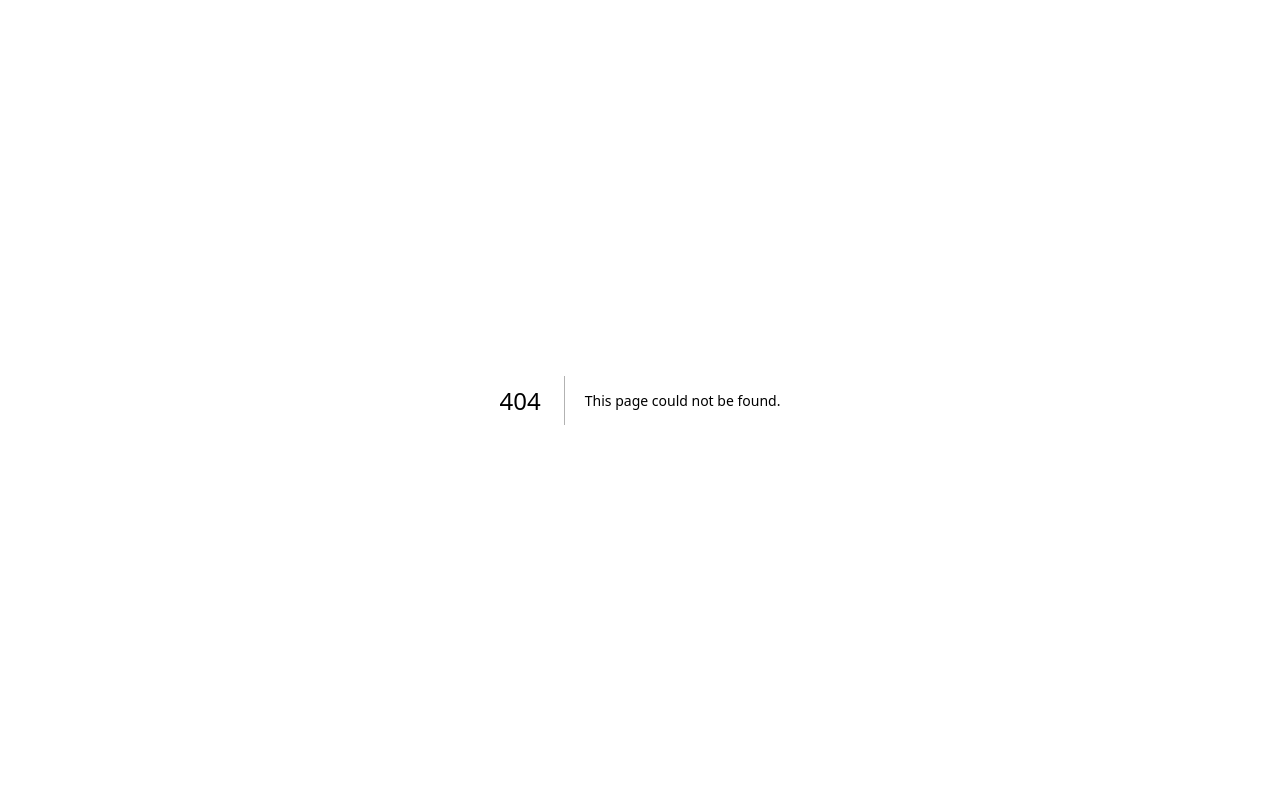
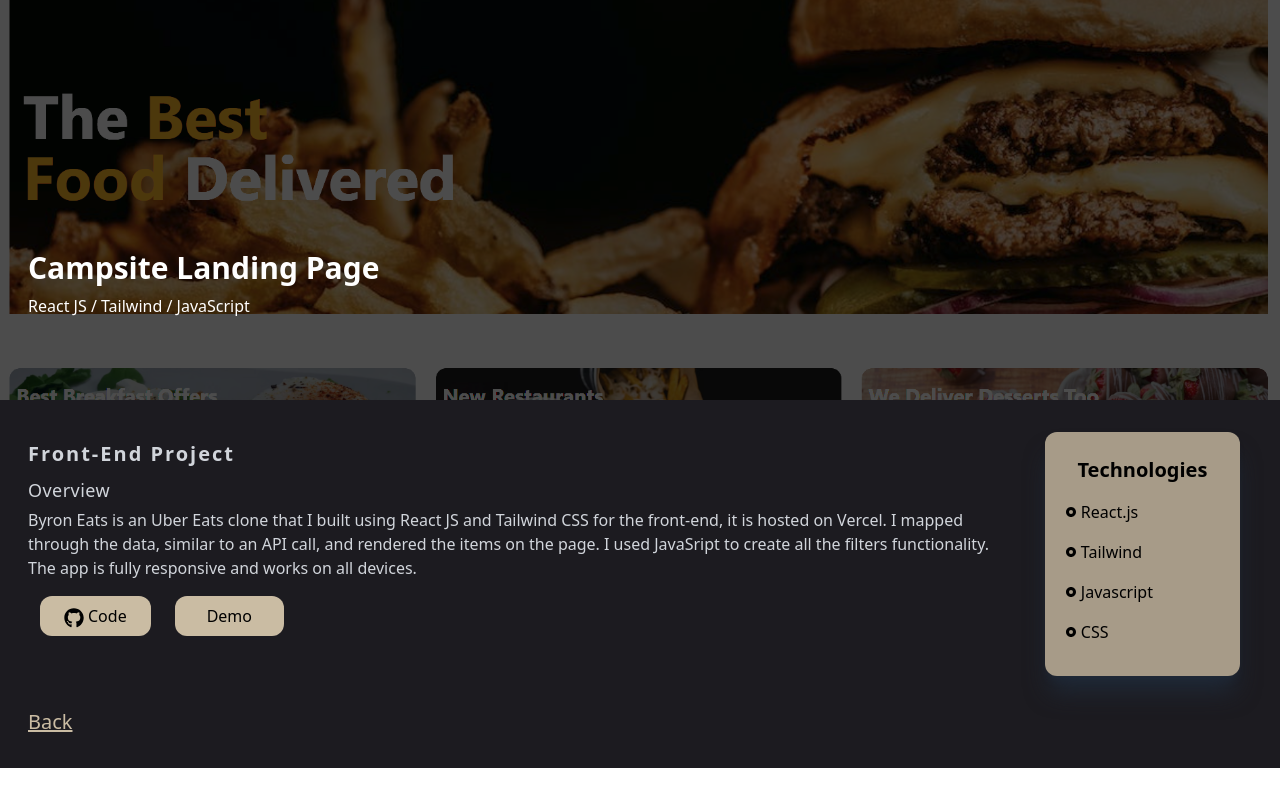
Before and after one commit to byron-rod/my-portfolio, a Next.js app: page /byroneats in a window 1280 px wide. Before the commit this address had no page. Built offline with nearby package versions, Linux system fonts and the light colour scheme.

Commit message:
added byron eats project

```diff
--- a/components/Projects.jsx
+++ b/components/Projects.jsx
@@ -5,6 +5,7 @@ import netflixImg from "../public/images/netflix-clone.png";
 import techImg from "../public/images/tech-jobs.png";
 import portImg from "../public/images/portfolio.png";
 import campImg from "../public/images/campsite.png";
+import byronImg from "../public/images/byron-eats.png";
 
 const Projects = () => {
   return (
@@ -34,6 +35,12 @@ const Projects = () => {
             projectType="Front-End"
           />
           <ProjectsItem
+            title="Byron Eats"
+            backgroundImg={byronImg}
+            projectUrl="/byroneats"
+            projectType="Front-End"
+          />
+          <ProjectsItem
             title="Portfolio"
             backgroundImg={portImg}
             projectUrl="/portfolio"
--- /dev/null
+++ b/pages/byroneats.jsx
@@ -0,0 +1,108 @@
+import Image from "next/image";
+import React from "react";
+import byronImg from "../public/images/byron-eats.png";
+import { RiRadioButtonFill } from "react-icons/ri";
+import Link from "next/link";
+import { useState } from "react";
+import ImageModal from "../components/ImageModal";
+import { FaGithub } from "react-icons/fa";
+
+const Nike = () => {
+  const [isModalOpen, setIsModalOpen] = useState(false);
+  const openModal = () => {
+    setIsModalOpen(true);
+  };
+
+  const closeModal = () => {
+    setIsModalOpen(false);
+  };
+  return (
+    <div className="w-full h-full bg-[#1c1b20] overflow-x-hidden scrollbar scrollbar-track-[#1c1b20] scrollbar-thumb-gray-400">
+      <div className="w-screen h-[50vh] relative">
+        <div
+          className="absolute top-0 left-0 w-full h-[50vh] bg-black/70 z-10 lg:hover:cursor-pointer"
+          onClick={openModal}
+        />
+        <Image
+          className="absolute z-1 lg:hover:cursor-pointer"
+          fill
+          style={{ objectFit: "cover" }}
+          src={byronImg}
+          alt="/"
+          priority
+          onClick={openModal}
+        />
+        <div className="absolute top-[70%] max-w-[1240px] w-full left-[50%] right-[50%] translate-x-[-50%] translate-y-[-50%] text-white z-10 p-2">
+          <h2 className="py-2 text-3xl font-semibold">Campsite Landing Page</h2>
+          <h3>React JS / Tailwind / JavaScript</h3>
+        </div>
+      </div>
+
+      <div className="max-w-[1240px] md:mx-auto p-2 grid md:grid-cols-5 gap-8 py-8 mx-3">
+        <div className="col-span-4 text-gray-300">
+          <p className="text-xl tracking-[2px] my-2 font-semibold">
+            Front-End Project
+          </p>
+          <h2 className="text-lg tracking-wide mb-1">Overview</h2>
+          <p>
+            Byron Eats is an Uber Eats clone that I built using React JS and
+            Tailwind CSS for the front-end, it is hosted on Vercel. I mapped
+            through the data, similar to an API call, and rendered the items on
+            the page. I used JavaSript to create all the filters functionality.
+            The app is fully responsive and works on all devices.
+          </p>
+          <a
+            href="https://github.com/byron-rod/byron-eats"
+            target="_blank"
+            rel="noreferrer"
+          >
+            <button className="px-6 py-2 mt-4 mr-6 ml-3 bg-[#cabca3] rounded-xl text-black hover:bg-[#cabca3]">
+              <FaGithub className="inline-block mr-1 justify-center text-xl" />
+              Code
+            </button>
+          </a>
+          <a
+            href="https://byron-eats.vercel.app/"
+            target="_blank"
+            rel="noreferrer"
+          >
+            <button className="px-8 py-2 mt-4 bg-[#cabca3] rounded-xl text-black hover:bg-gray-700">
+              Demo
+            </button>
+          </a>
+        </div>
+        <div className="col-span-4 lg:col-span-1 shadow-xl shadow-gray-800 rounded-xl py-4 bg-[#cabca3]/80 mx-3">
+          <div className="p-2">
+            <p className="text-center font-bold pb-2 text-xl">Technologies</p>
+            <div className="grid grid-cols-3 md:grid-cols-1">
+              <p className="text-black-600 py-2 flex items-center ml-3">
+                <RiRadioButtonFill className="pr-1" /> React.js
+              </p>
+              <p className="text-black-600 py-2 flex items-center ml-3">
+                <RiRadioButtonFill className="pr-1" /> Tailwind
+              </p>
+              <p className="text-black-600 py-2 flex items-center ml-3">
+                <RiRadioButtonFill className="pr-1" /> Javascript
+              </p>
+              <p className="text-black-600 py-2 flex items-center ml-3">
+                <RiRadioButtonFill className="pr-1" /> CSS
+              </p>
+            </div>
+          </div>
+        </div>
+        <Link href="/#projects">
+          <p className="underline cursor-pointer text-xl text-[#cabca3]">
+            Back
+          </p>
+        </Link>
+      </div>
+      <ImageModal
+        isOpen={isModalOpen}
+        onClose={closeModal}
+        imageUrl={byronImg}
+      />
+    </div>
+  );
+};
+
+export default Nike;
```
Also changed, not shown: public/images/byron-eats.png (added).
